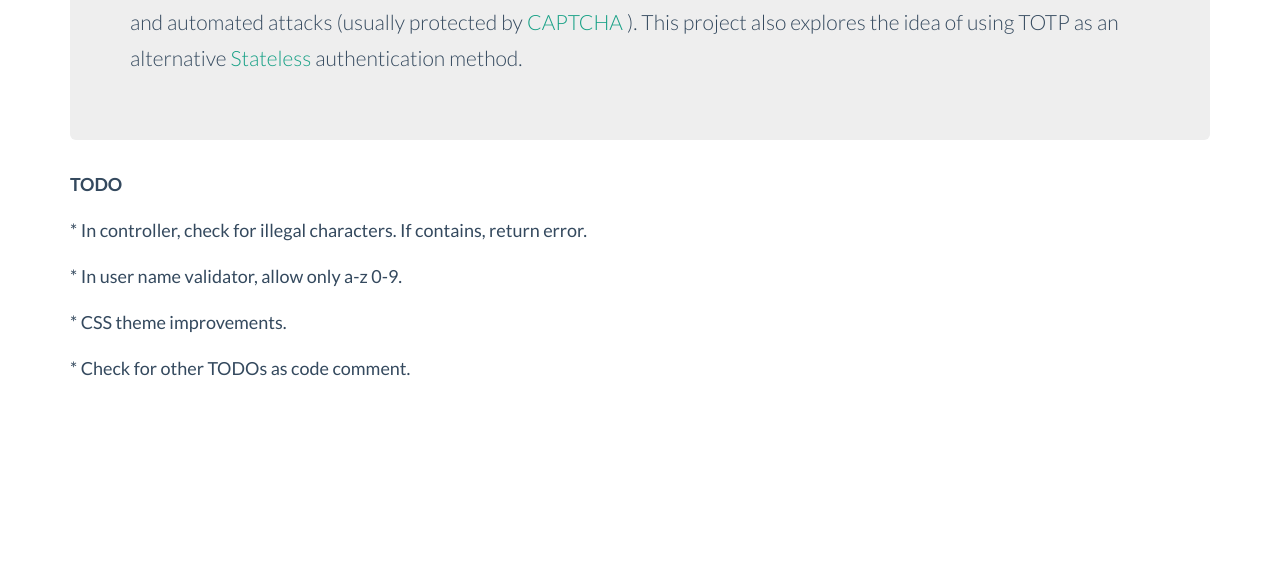
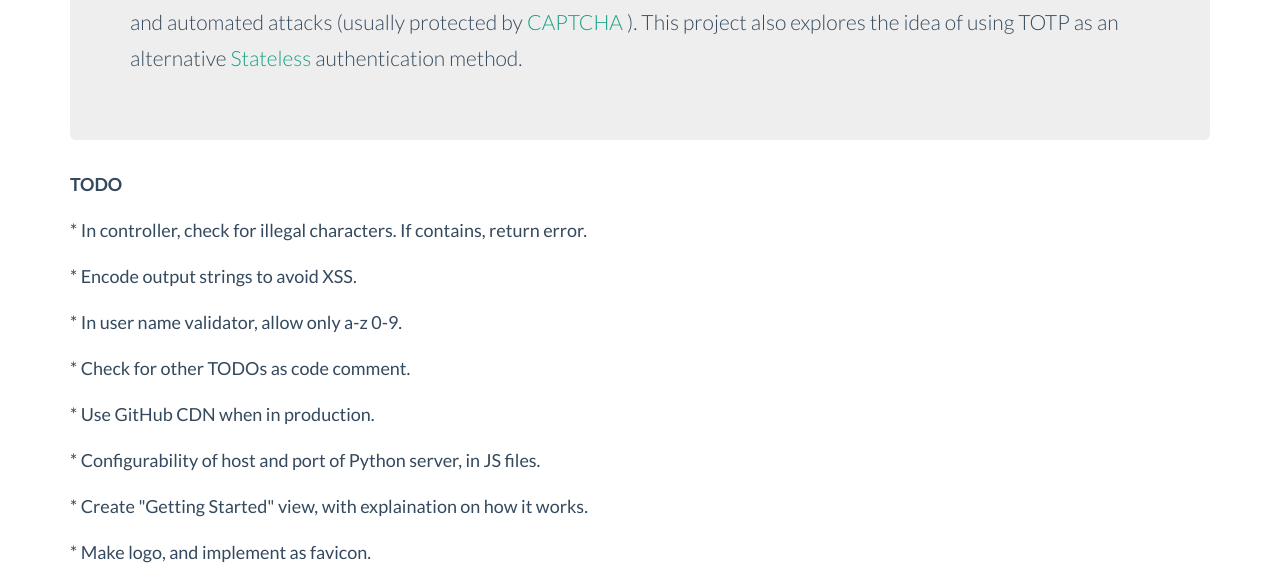
Before and after one commit to VicCebedo/BermudaBox, a plain HTML site: page angular_js/index.html at #/home in a window 1280 px wide. Shown: the part 313-897 px from the top of the page. Before the commit the page ends 800 px from the top, so only its background shows below. Drawn offline with nearby package versions, Linux system fonts and the light colour scheme.

Commit message:
Updated TODO list.

```diff
--- a/angular_js/home/home.html
+++ b/angular_js/home/home.html
@@ -34,7 +34,11 @@
     </div>
     <p><b>TODO</b></p>
     <p>* In controller, check for illegal characters. If contains, return error.</p>
+    <p>* Encode output strings to avoid XSS.</p>
     <p>* In user name validator, allow only a-z 0-9.</p>
-    <p>* CSS theme improvements.</p>
     <p>* Check for other TODOs as code comment.</p>
+    <p>* Use GitHub CDN when in production.</p>
+    <p>* Configurability of host and port of Python server, in JS files.</p>
+    <p>* Create "Getting Started" view, with explaination on how it works.</p>
+    <p>* Make logo, and implement as favicon.</p>
 </div>
```
